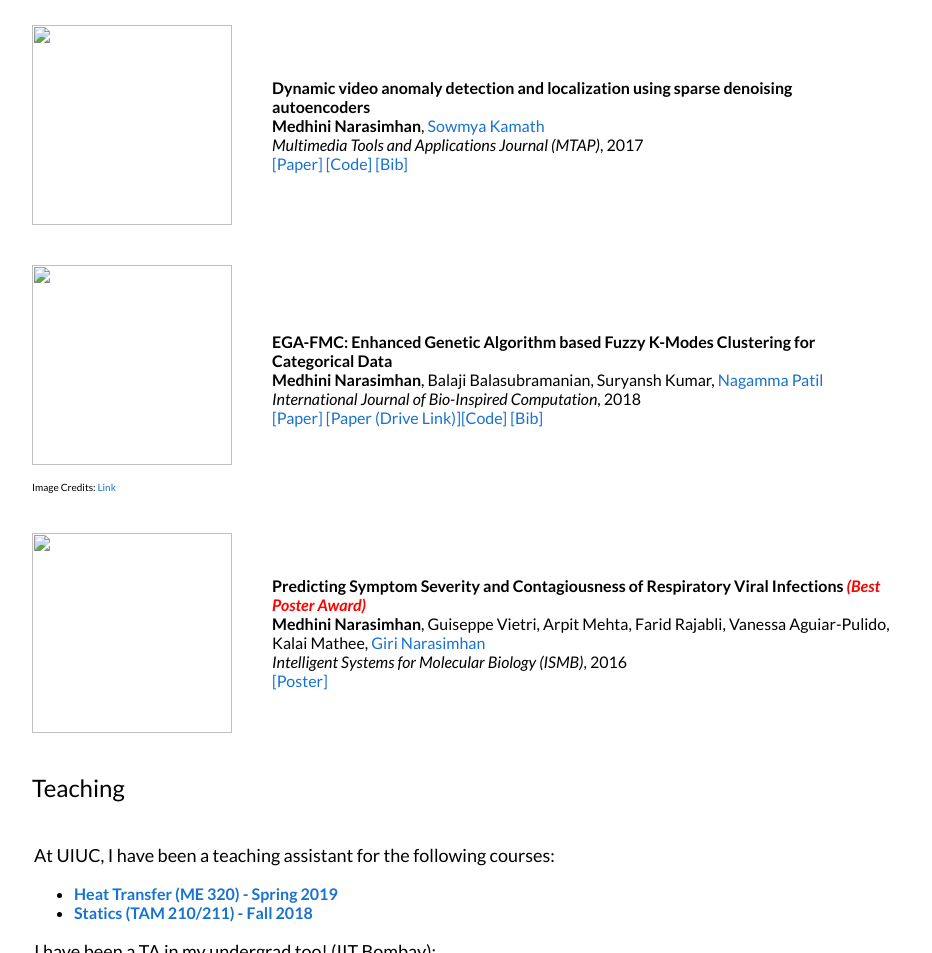
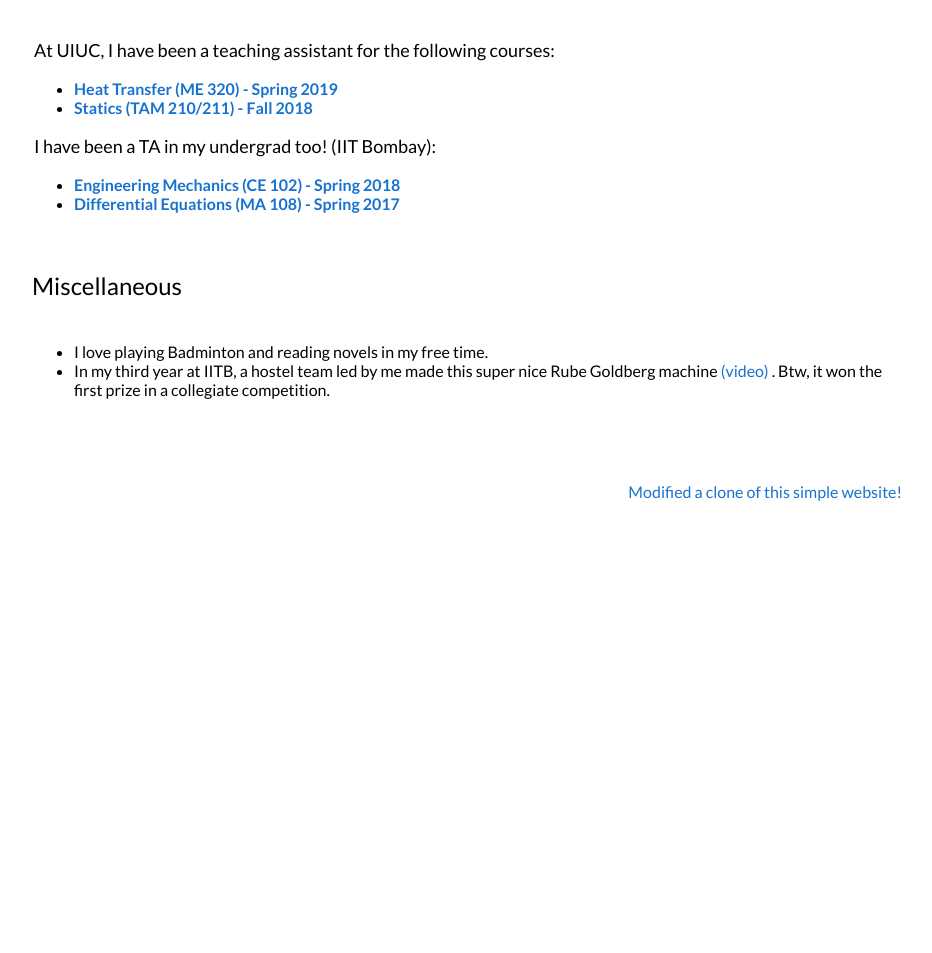
Before and after one commit to gowthamkuntumalla/gowthamkuntumalla.github.io, a plain HTML site: page index.html in a window 1280 px wide. Shown: the part 1623-2576 px from the top of the page, without its empty margins (178-1110 px from the left). After the commit the page ends 2142 px from the top, so only its background shows below. Drawn offline with Linux system fonts and the light colour scheme.

Commit message:
Update index.html

```diff
--- a/index.html
+++ b/index.html
@@ -163,7 +163,7 @@
 
           </tr>
         </table>
-		<br> <br> <br> <br>
+		<br>
 		<!--  ;;;;;;;;;;;;;;;;;;;;;;;;;;;;;;;;;;;;;;;;;;;;;;;;;;;;;;;;;;;;;;;;;;;;;;;;;;;;;;;;;;;;;;;;;;;;;;;;;;;;;;;;;;;;;;;;;;;;;;;;;;;;;;;;;;;;;;;;;;;  -->
 
         <table width="100%" align="center" border="0" cellspacing="0" cellpadding="20">
@@ -253,57 +253,10 @@
 
             </td>
           </tr>
+		</table>
 
 
-            <td width="25%" valign="top">
-              <img id="paper_img" src='images/mtap17.png'>
-            </td>
-            <td width="75%" valign="center" >
-              <papertitle>Dynamic video anomaly detection and localization using sparse denoising autoencoders</papertitle>
-              <br>
-              <strong>Medhini Narasimhan</strong>,
-              <a href="http://infotech.nitk.ac.in/faculty/sowmya-kamath-s">Sowmya Kamath</a>
-              <br>
-              <em><i>Multimedia Tools and Applications Journal </i>(MTAP)</em>, 2017
-              <br>
-              <a href="https://link.springer.com/article/10.1007/s11042-017-4940-2">[Paper]</a> <a href="https://github.com/medhini/Anomaly-Detection">[Code]</a> <a href="files/mtap_bib.txt">[Bib]</a>
-            </td>
-          </tr>
 
-          <tr>
-            <td width="25%" valign="top">
-              <img id="paper_img" src='images/ijbic18.svg'>
-              <p><font size=1 px> Image Credits: <a href="http://www.jade-cheng.com/au/coalhmm/optimization/"><font size=1 px>Link</font></a></font></p>
-            </td>
-            <td width="75%" valign="center" >
-              <papertitle>EGA-FMC: Enhanced Genetic Algorithm based Fuzzy K-Modes Clustering for Categorical Data</papertitle>
-              <br>
-              <strong>Medhini Narasimhan</strong>,
-              Balaji Balasubramanian, Suryansh Kumar,
-              <a href="http://infotech.nitk.ac.in/faculty/nagamma-patil">Nagamma Patil</a>
-              <br>
-              <em><i>International Journal of Bio-Inspired Computation</i></em>, 2018
-              <br>
-              <a href="https://www.inderscienceonline.com/doi/pdf/10.1504/IJBIC.2018.092801">[Paper]</a> <a href="https://drive.google.com/open?id=18iKSi1t8rp_sknYLw7KhfNVVprMlKpHy">[Paper (Drive Link)]</a><a href="https://github.com/medhini/Genetic-Algorithm-Fuzzy-K-Modes">[Code]</a> <a href="files/ijbic_bib.txt">[Bib]</a>
-            </td>
-          </tr>
-
-          <tr>
-            <td width="25%" valign="top">
-              <img id="paper_img" src='images/ismb.png'>
-            </td>
-            <td width="75%" valign="center" >
-              <papertitle>Predicting Symptom Severity and Contagiousness of Respiratory Viral Infections <font color="red"><strong><i>(Best Poster Award)</i></strong></font></papertitle>
-              <br>
-              <strong>Medhini Narasimhan</strong>, Guiseppe Vietri, Arpit Mehta, Farid Rajabli, Vanessa Aguiar-Pulido, Kalai Mathee,
-              <a href="https://users.cs.fiu.edu/~giri/">Giri Narasimhan</a>
-              <br>
-              <em><i>Intelligent Systems for Molecular Biology </i>(ISMB)</em>, 2016
-              <br>
-              <a href="https://f1000research.com/posters/5-1663">[Poster]</a>
-            </td>
-          </tr>
-        </table>
 
 
 
@@ -345,6 +298,31 @@
 
 
 		<!--  ;;;;;;;;;;;;;;;;;;;;;;;;;;;;;;;;;;;;;;;;;;;;;;;;;;;;;;;;;;;;;;;;;;;;;;;;;;;;;;;;;;;;;;;;;;;;;;;;;;;;;;;;;;;;;;;;;;;;;;;;;;;;;;;;;;;;;;;;;;;  -->
+        <table width="100%" align="center" border="0" cellspacing="0" cellpadding="20">
+          <tr>
+            <td>
+              <heading>Miscellaneous</heading>
+            </td>
+          </tr>
+        </table>
+
+		 <table width="100%" align="center" border="0" cellpadding="20">
+          <tr>
+            <td width="75%" valign="center">
+              <p>
+                <ul>
+                  <li>I love playing Badminton and reading novels in my free time.
+                   <li> In my third year at IITB, a hostel team led by me made this super nice Rube Goldberg machine  <a href ="https://www.youtube.com/watch?v=MYQxAyiaZkA"> (video) </a>. Btw, it won the first prize in a collegiate competition.
+				  </li>
+                  </ul>
+			  </p>
+            </td>
+          </tr>
+        </table>
+
+
+
+		<!--  ;;;;;;;;;;;;;;;;;;;;;;;;;;;;;;;;;;;;;;;;;;;;;;;;;;;;;;;;;;;;;;;;;;;;;;;;;;;;;;;;;;;;;;;;;;;;;;;;;;;;;;;;;;;;;;;;;;;;;;;;;;;;;;;;;;;;;;;;;;;  -->
 
         <table width="100%" align="center" border="0" cellspacing="0" cellpadding="10">
 
```
